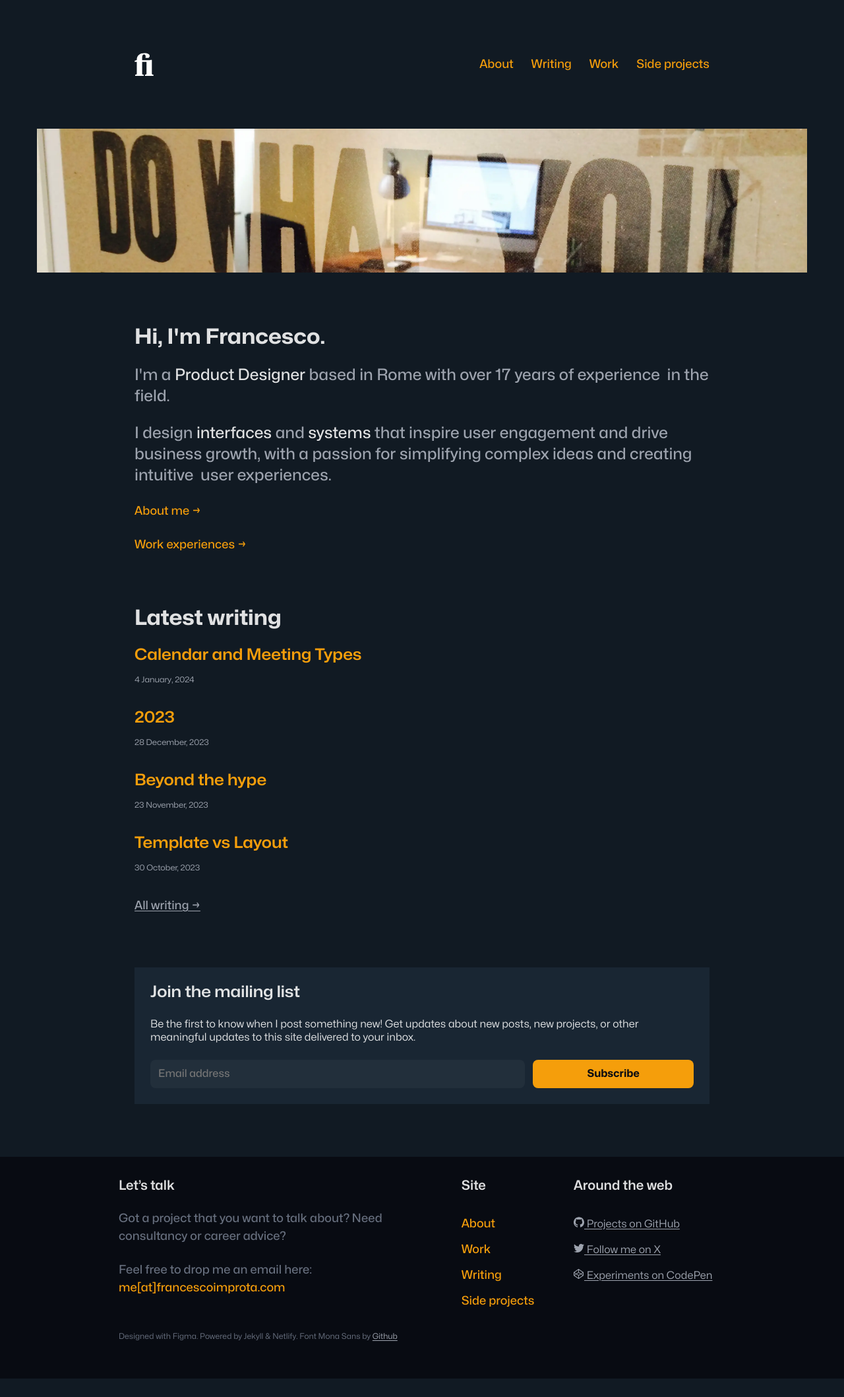
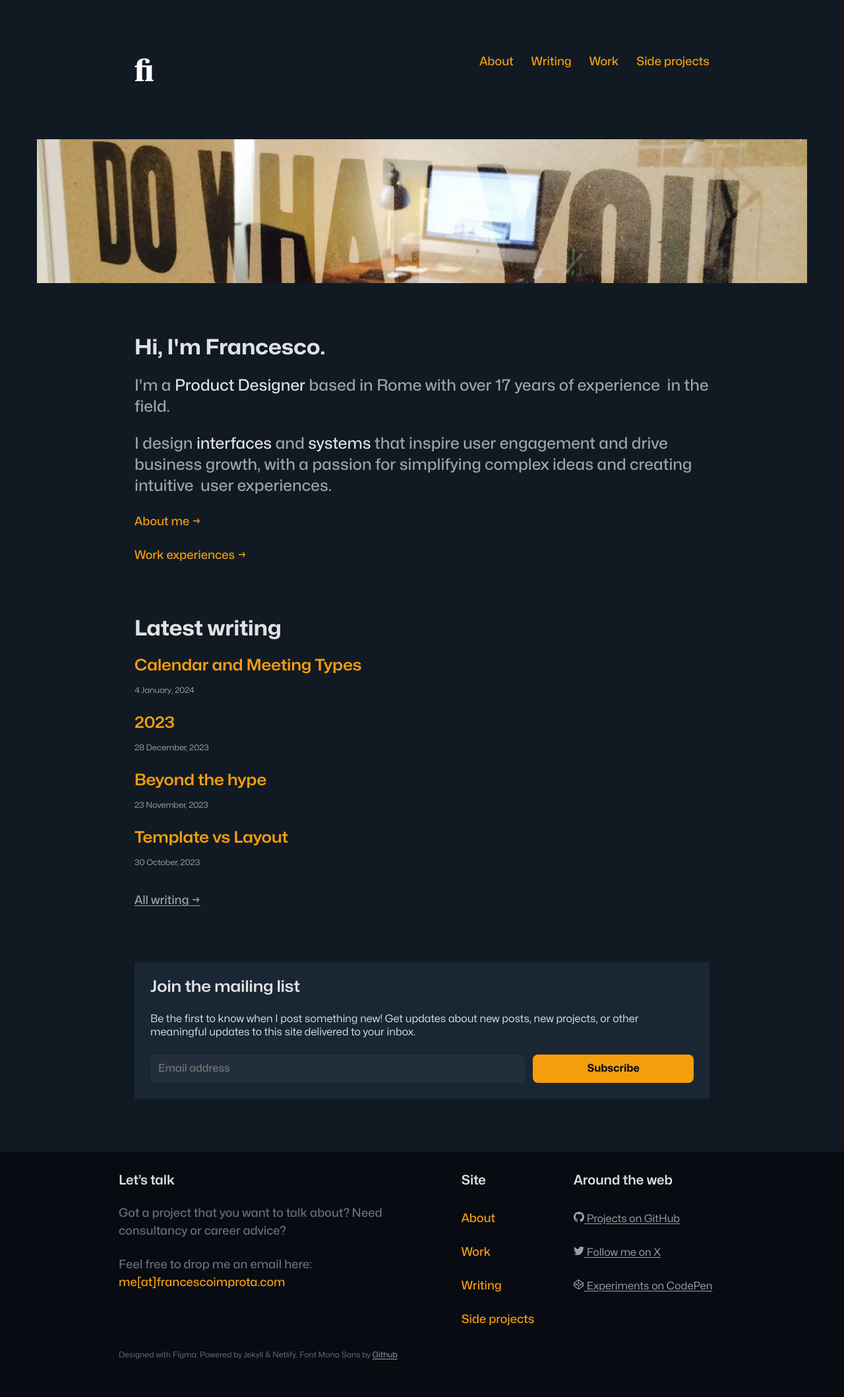
Before and after one commit to zetareticoli/fi, a Jekyll site: the page built from index.html, in a window 1280 px wide. Shown: the whole page at 66% size. Built offline with Jekyll 4.4.1, drawn with Linux system fonts in a browser that asks for light colours; some web fonts are replaced; the list of posts is cut into pages by our own code; before the commit the page ends 2089 px from its top, so only the background shows below that.

Commit message:
fix: changed lists padding

```diff
--- a/_sass/elements/_base.scss
+++ b/_sass/elements/_base.scss
@@ -43,7 +43,7 @@
 ul,
 ol {
   font-size: var(--font-02);
-  padding: var(--space-base);
+  padding: 0 var(--space-base);
   margin: var(--spacing-stack-l) auto;
   list-style-position: outside;
 }
@@ -56,7 +56,7 @@
   list-style-type: decimal;
 }
 
-li {
+li:not(:last-child) {
   margin-bottom: var(--spacing-stack-m);
 }
 
```
